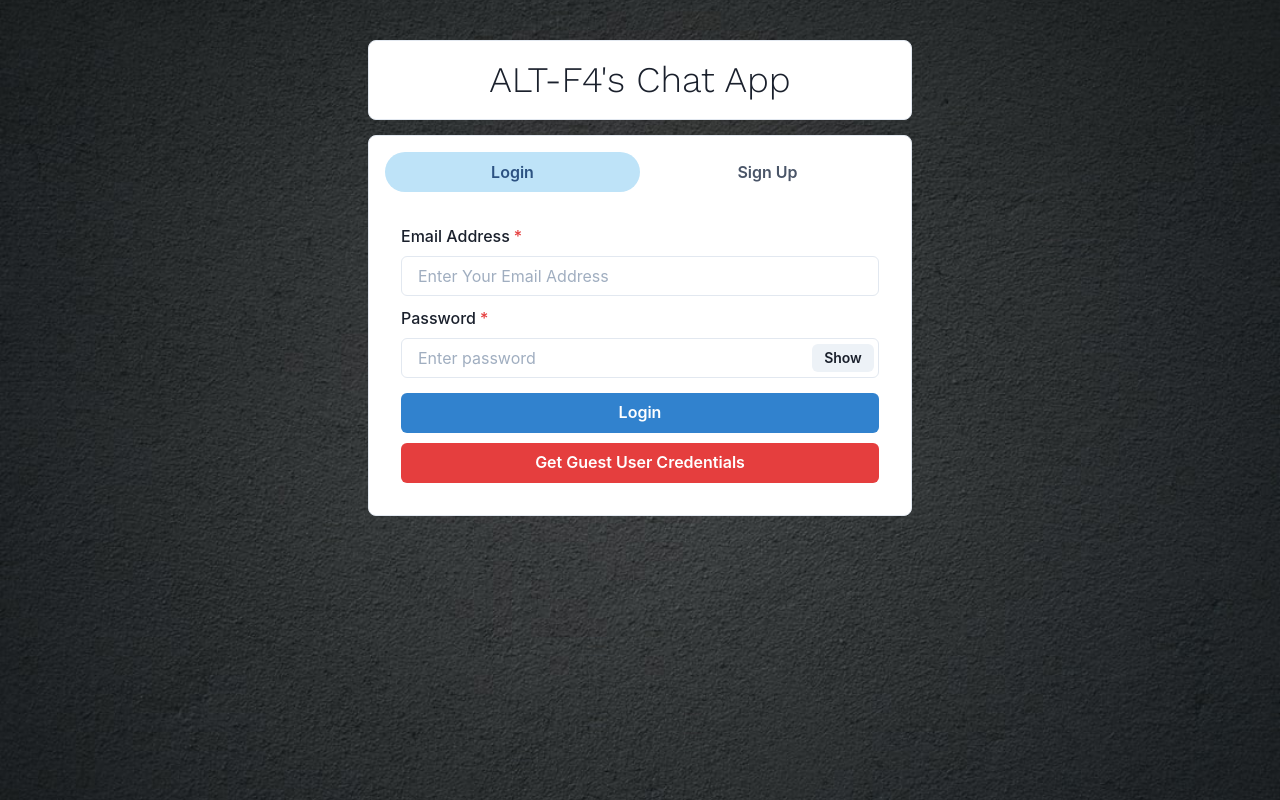
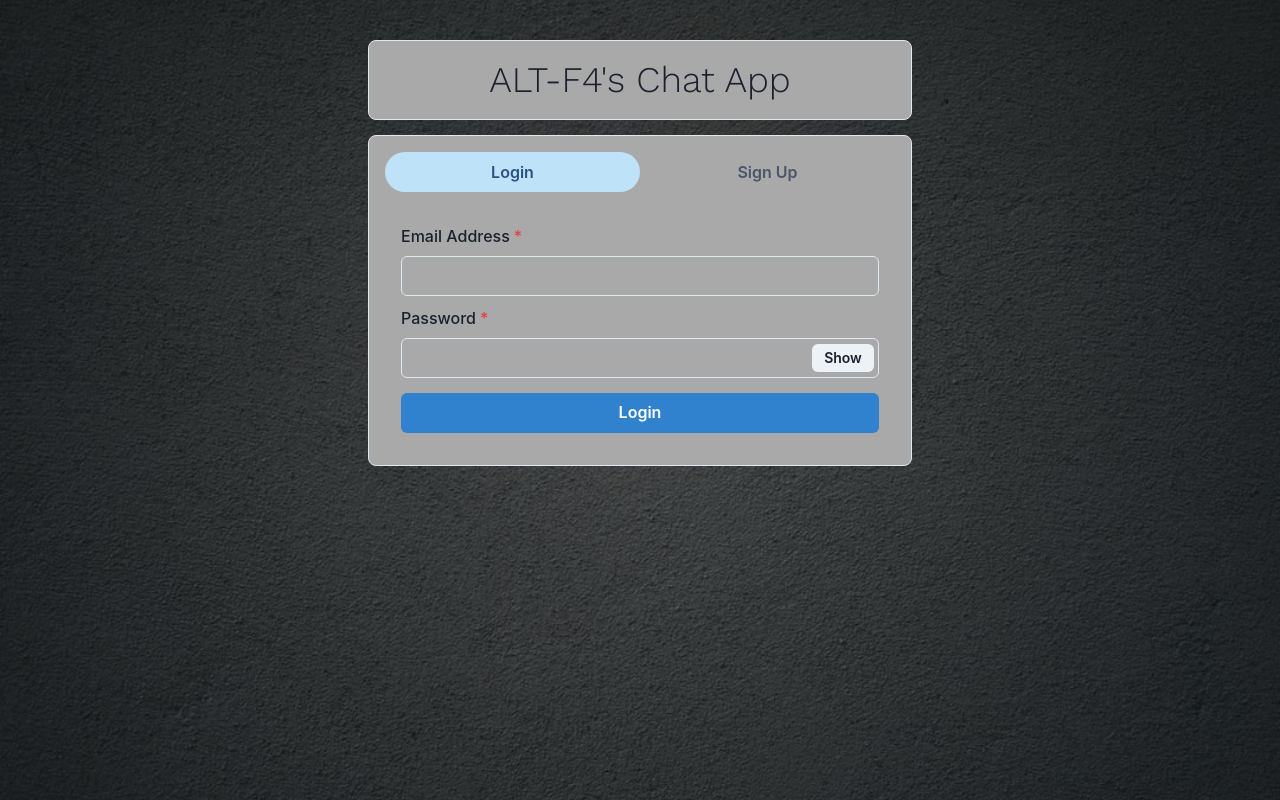
Before and after one commit to JDoan03/Chat-App-131, a React (Create React App) app in the folder frontend/: page / in a window 1280 px wide. Built offline with nearby package versions, Linux system fonts and the light colour scheme.

Commit message:
fixed a few port issues, na dremoved things that dont work from front end

```diff
--- a/frontend/src/Pages/Homepage.js
+++ b/frontend/src/Pages/Homepage.js
@@ -28,7 +28,7 @@ function Homepage() {
         d="flex"
         justifyContent="center"
         p={3}
-        bg="white"
+        bg="darkgrey"
         w="100%"
         m="40px 0 15px 0"
         borderRadius="lg"
@@ -38,7 +38,7 @@ function Homepage() {
           ALT-F4's Chat App
         </Text>
       </Box>
-      <Box bg="white" w="100%" p={4} borderRadius="lg" borderWidth="1px">
+      <Box bg="darkgrey" w="100%" p={4} borderRadius="lg" borderWidth="1px">
         <Tabs isFitted variant="soft-rounded">
           <TabList mb="1em">
             <Tab>Login</Tab>
--- a/frontend/src/components/Authentication/Login.js
+++ b/frontend/src/components/Authentication/Login.js
@@ -76,7 +76,7 @@ const Login = () => {
         <Input
           value={email}
           type="email"
-          placeholder="Enter Your Email Address"
+          //placeholder="Enter Your Email Address"
           onChange={(e) => setEmail(e.target.value)}
         />
       </FormControl>
@@ -87,7 +87,7 @@ const Login = () => {
             value={password}
             onChange={(e) => setPassword(e.target.value)}
             type={show ? "text" : "password"}
-            placeholder="Enter password"
+            //placeholder="Enter password"
           />
           <InputRightElement width="4.5rem">
             <Button h="1.75rem" size="sm" onClick={handleClick}>
@@ -105,17 +105,7 @@ const Login = () => {
       >
         Login
       </Button>
-      <Button
-        variant="solid"
-        colorScheme="red"
-        width="100%"
-        onClick={() => {
-          setEmail("guest@example.com");
-          setPassword("123456");
-        }}
-      >
-        Get Guest User Credentials
-      </Button>
+
     </VStack>
   );
 };
--- a/frontend/src/components/Authentication/Signup.js
+++ b/frontend/src/components/Authentication/Signup.js
@@ -134,7 +134,7 @@ const Signup = () => {
       <FormControl id="first-name" isRequired>
         <FormLabel>Name</FormLabel>
         <Input
-          placeholder="Enter Your Name"
+          //placeholder="Enter Your Name"
           onChange={(e) => setName(e.target.value)}
         />
       </FormControl>
@@ -142,7 +142,7 @@ const Signup = () => {
         <FormLabel>Email Address</FormLabel>
         <Input
           type="email"
-          placeholder="Enter Your Email Address"
+          //placeholder="Enter Your Email Address"
           onChange={(e) => setEmail(e.target.value)}
         />
       </FormControl>
@@ -151,7 +151,7 @@ const Signup = () => {
         <InputGroup size="md">
           <Input
             type={show ? "text" : "password"}
-            placeholder="Enter Password"
+            //placeholder="Enter Password"
             onChange={(e) => setPassword(e.target.value)}
           />
           <InputRightElement width="4.5rem">
@@ -166,7 +166,7 @@ const Signup = () => {
         <InputGroup size="md">
           <Input
             type={show ? "text" : "password"}
-            placeholder="Confirm password"
+            //placeholder="Confirm password"
             onChange={(e) => setConfirmpassword(e.target.value)}
           />
           <InputRightElement width="4.5rem">
@@ -176,15 +176,9 @@ const Signup = () => {
           </InputRightElement>
         </InputGroup>
       </FormControl>
-      <FormControl id="pic">
-        <FormLabel>Upload your Picture</FormLabel>
-        <Input
-          type="file"
-          p={1.5}
-          accept="image/*"
-          onChange={(e) => postDetails(e.target.files[0])}
-        />
-      </FormControl>
+
+
+
       <Button
         colorScheme="blue"
         width="100%"
--- a/frontend/src/components/Chatbox.js
+++ b/frontend/src/components/Chatbox.js
@@ -12,7 +12,7 @@ const Chatbox = ({ fetchAgain, setFetchAgain }) => {
       alignItems="center"
       flexDir="column"
       p={3}
-      bg="white"
+      bg="darkgrey"
       w={{ base: "100%", md: "68%" }}
       borderRadius="lg"
       borderWidth="1px"
--- a/frontend/src/components/MyChats.js
+++ b/frontend/src/components/MyChats.js
@@ -51,7 +51,7 @@ const MyChats = ({ fetchAgain }) => {
       flexDir="column"
       alignItems="center"
       p={3}
-      bg="white"
+      bg="darkgrey"
       w={{ base: "100%", md: "31%" }}
       borderRadius="lg"
       borderWidth="1px"
@@ -69,6 +69,7 @@ const MyChats = ({ fetchAgain }) => {
         My Chats
         <GroupChatModal>
           <Button
+            colorScheme="blue"
             d="flex"
             fontSize={{ base: "17px", md: "10px", lg: "17px" }}
             rightIcon={<AddIcon />}
--- a/frontend/src/components/SingleChat.js
+++ b/frontend/src/components/SingleChat.js
@@ -15,7 +15,7 @@ import animationData from "../animations/typing.json";
 import io from "socket.io-client";
 import UpdateGroupChatModal from "./miscellaneous/UpdateGroupChatModal";
 import { ChatState } from "../Context/ChatProvider";
-const ENDPOINT = "http://localhost:5000";
+const ENDPOINT = "http://localhost:3001";
 var socket, selectedChatCompare;
 
 const SingleChat = ({ fetchAgain, setFetchAgain }) => {
```
Also changed, not shown: package.json (+4 -5 lines).
